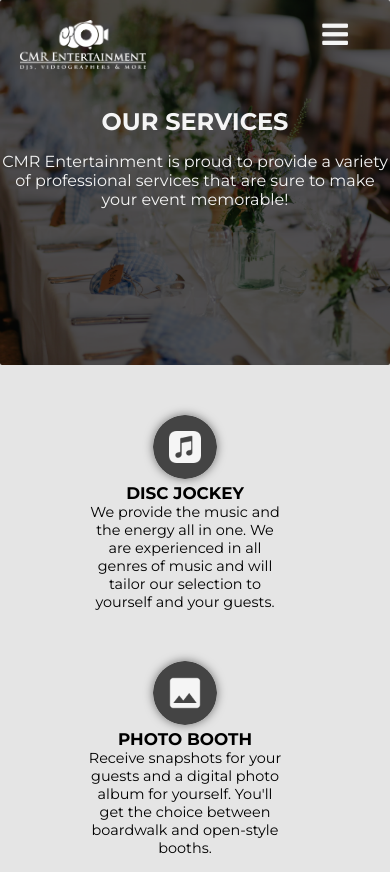
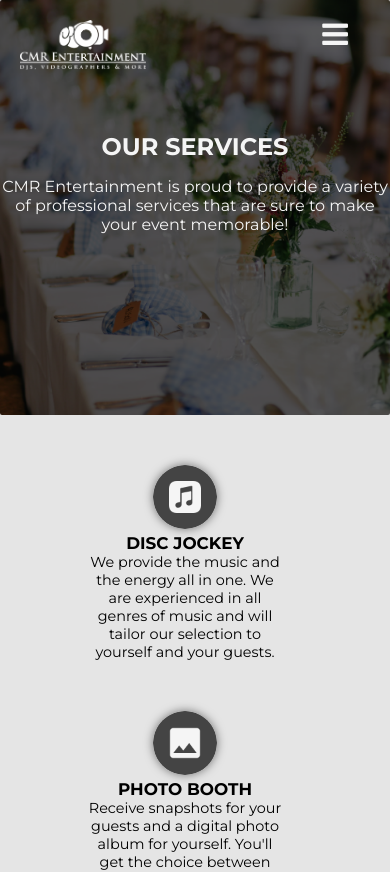
Before and after one commit to crinaldi44/CMR-Entertainment, a React (Create React App) app: page /services in a window 390 px wide. Shown: the top 872 px of the page. Built offline with nearby package versions, Linux system fonts and the light colour scheme.

Commit message:
Update Banner.css
Increased spacing for proper fit on mobile-responsive version.

```diff
--- a/src/components/Banner.css
+++ b/src/components/Banner.css
@@ -5,7 +5,7 @@
     flex-direction: column;
     justify-content: center;
     color: var(--offwhite);
-    min-height: 365px;
+    min-height: 415px;
     border-radius: 2px;
 }
 
```
